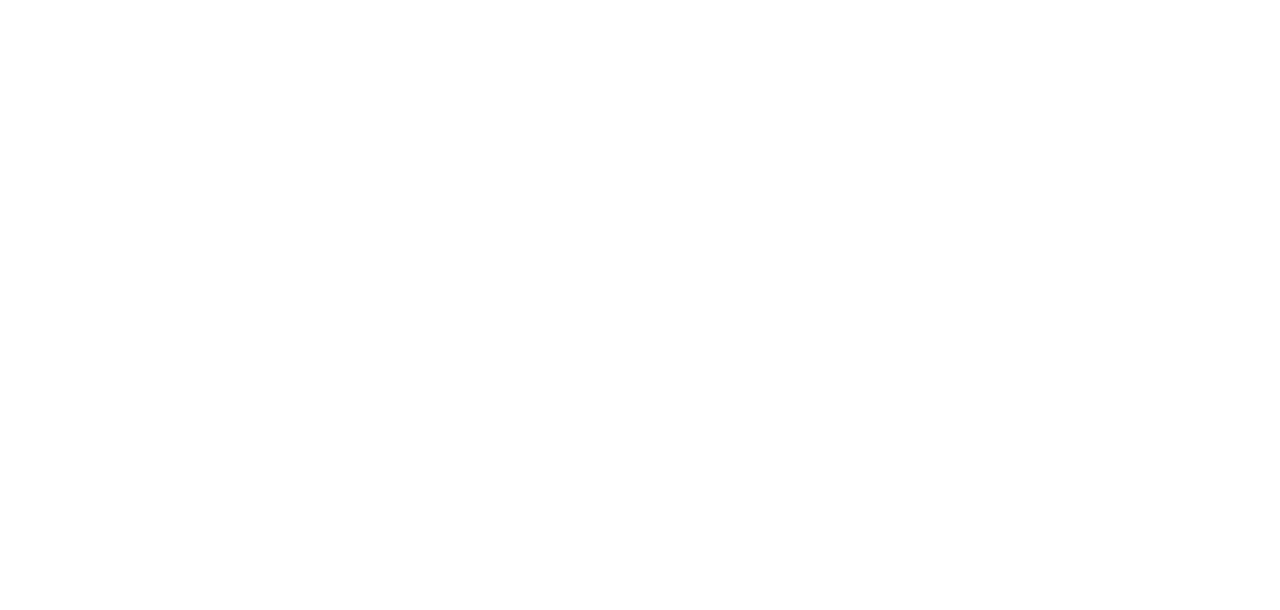
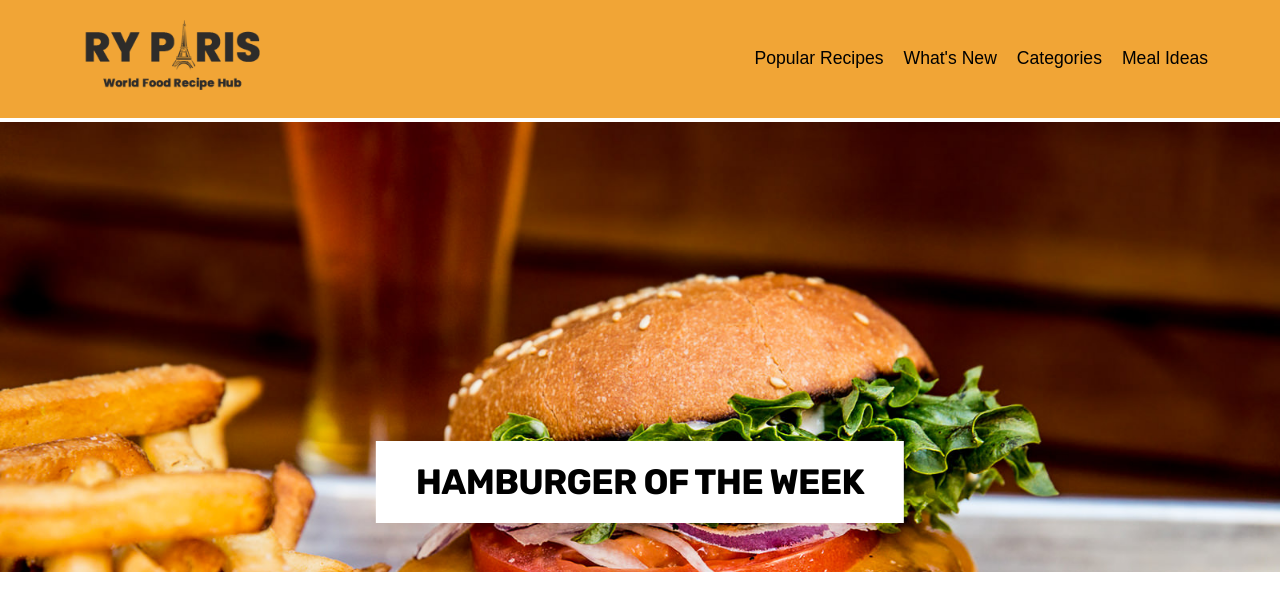
Before and after one commit to johnhunter55/burger, a plain HTML site: page recipe.html in a window 1280 px wide. Drawn offline with Linux system fonts and the light colour scheme; a web font is replaced by a local one.

Commit message:
added the starts of recipe page

```diff
--- a/css/style.css
+++ b/css/style.css
@@ -9,7 +9,6 @@
 
 header{
     background-color: #f1a536;
-    margin-bottom: 4px;
     width: 100%;
 }
 
@@ -82,7 +81,17 @@ a{
 }
 
 .first-image{
+    margin-top: 4px;
     background-image: url('/images/hero-image.jpg');
+    background-size: cover;
+    height: 450px;
+    width: 100%;
+    position: relative;
+}
+
+.first-image-recipe{
+    margin-top: 4px;
+    background-image: url('/images/burger-hero.jpg');
     background-size: cover;
     height: 450px;
     width: 100%;
--- a/recipe.html
+++ b/recipe.html
@@ -0,0 +1,30 @@
+<!DOCTYPE html>
+<html lang="en">
+<head>
+    <meta charset="UTF-8">
+    <meta name="viewport" content="width=device-width, initial-scale=1.0">
+    <title>Recipes</title>
+    <link rel="stylesheet" href="/css/style.css">
+</head>
+<body>
+    <header>
+    <div class="page-container">
+        <div class="littlebaby">
+            <div class="logo">
+                <a href="index.html"><img src="/images/ryparis-logo.png" alt="RY PARIS Logo"></a>
+            </div>
+            <nav>
+                <a href="recipe.html">Popular Recipes</a>
+                <a href="#">What's New</a>
+                <a href="#">Categories</a>
+                <a href="#">Meal Ideas</a>
+            </nav>
+        </div>
+    </header>
+    <div class="content">
+        <div class="first-image-recipe">
+            <h3 class="first-image-text">HAMBURGER OF THE WEEK</h3>
+        </div>
+    </div>
+</body>
+</html>
```
Also changed, not shown: index.html (+2 -2 lines).
